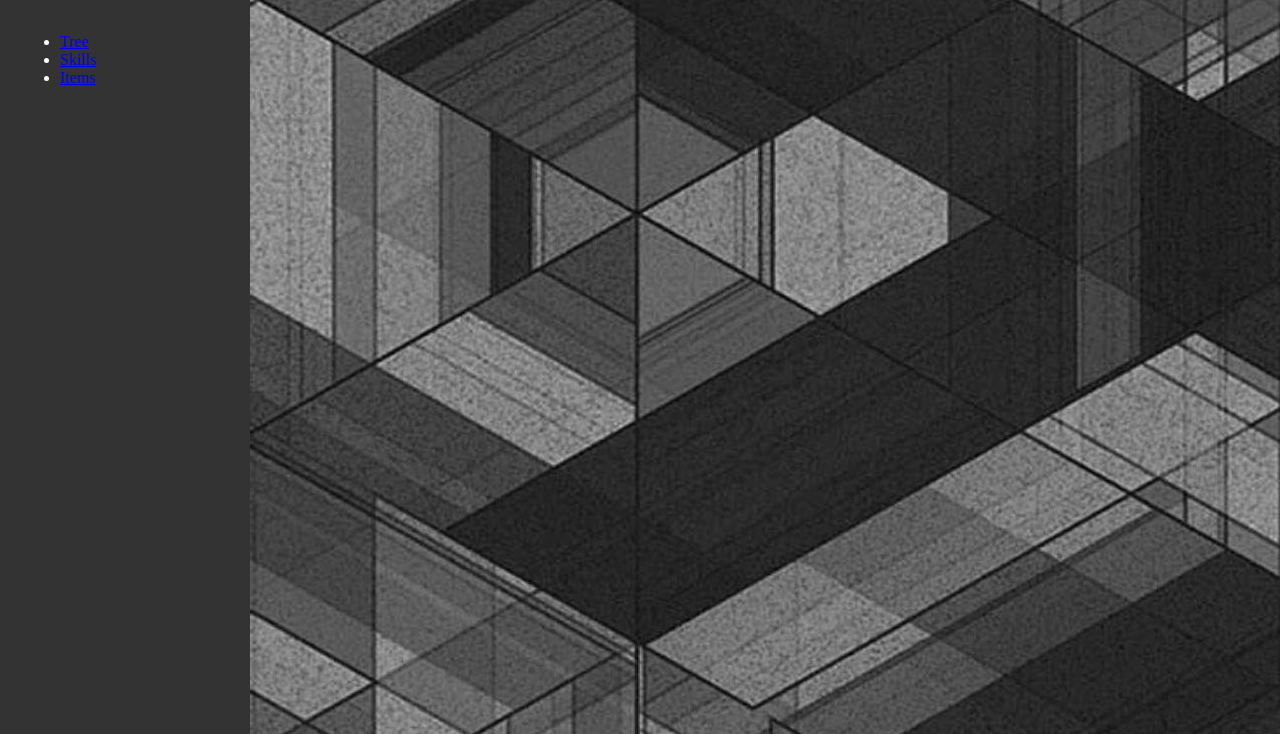
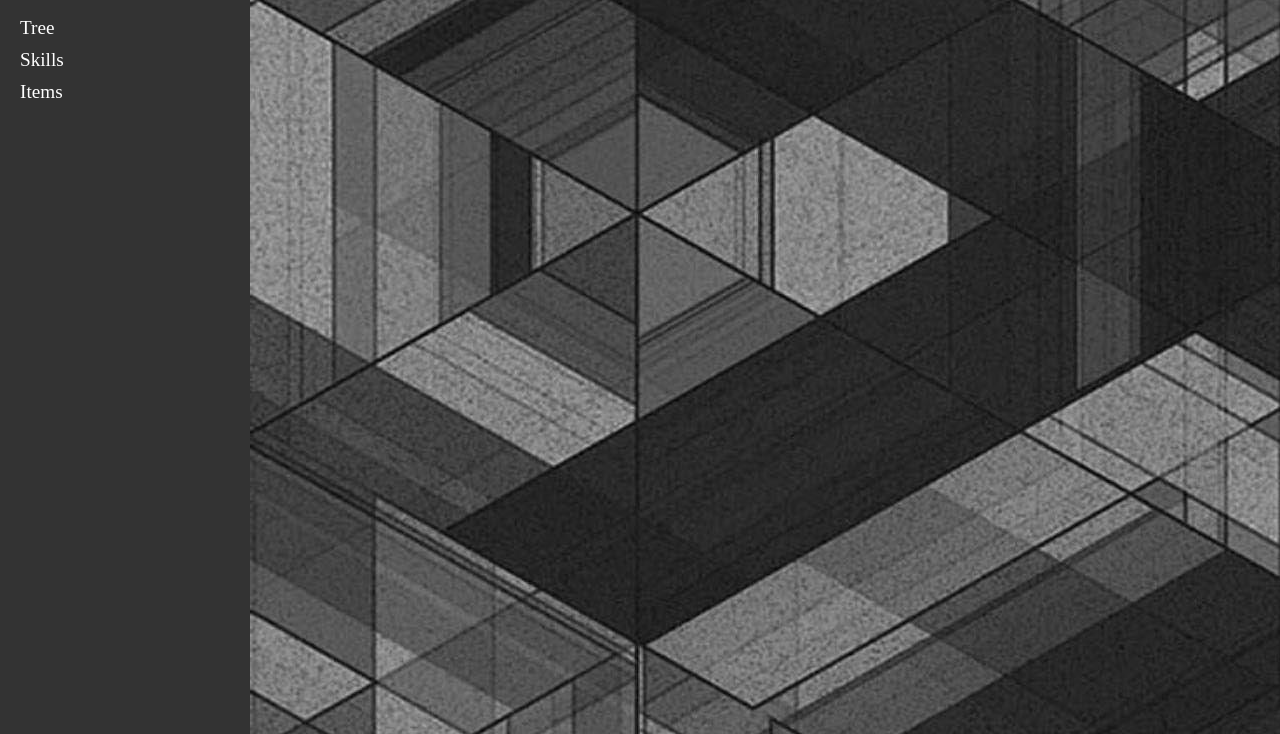
Before and after one commit to iregazzoli/POB_2, a plain HTML site: page index.html in a window 1280 px wide. Shown: the part 66-800 px from the top of the page. Drawn offline with Linux system fonts and the light colour scheme.

Commit message:
Add styles to sidebar

```diff
--- a/index.html
+++ b/index.html
@@ -9,12 +9,13 @@
   <body>
     <div class="sidebar">
       <h1 class="app-title">POB 2</h1>
-      <ul>
-        <li><a href="#">Tree</a></li>
-        <li><a href="#">Skills</a></li>
-        <li><a href="#">Items</a></li>
+      <ul class="menu-list">
+        <li><a class="menu-link" href="#">Tree</a></li>
+        <li><a class="menu-link" href="#">Skills</a></li>
+        <li><a class="menu-link" href="#">Items</a></li>
       </ul>
     </div>
+
     <div id="viewport">
       <img
         id="background"
--- a/styles.css
+++ b/styles.css
@@ -22,7 +22,27 @@ body {
   margin-bottom: 20px;
 }
 
+.menu-list {
+  list-style-type: none;
+  padding: 0;
+  margin: 0;
+}
 
+.menu-list li {
+  margin-bottom: 10px;
+}
+
+.menu-link {
+  color: white;
+  text-decoration: none;
+  font-size: 1.2em;
+  cursor: pointer;
+}
+
+.menu-link:hover {
+  color: #ff9900;
+  text-decoration: none;
+}
 
 /* VIEWPORT */
 
```
